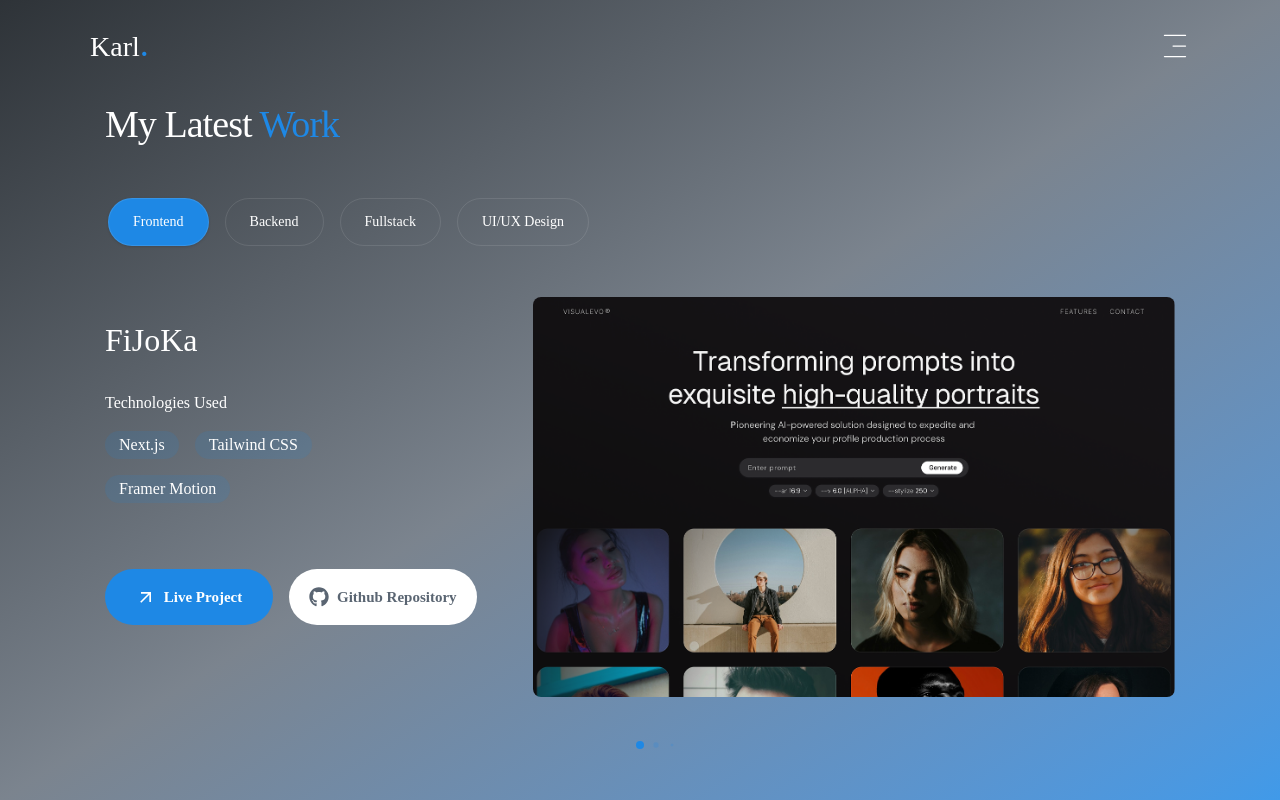
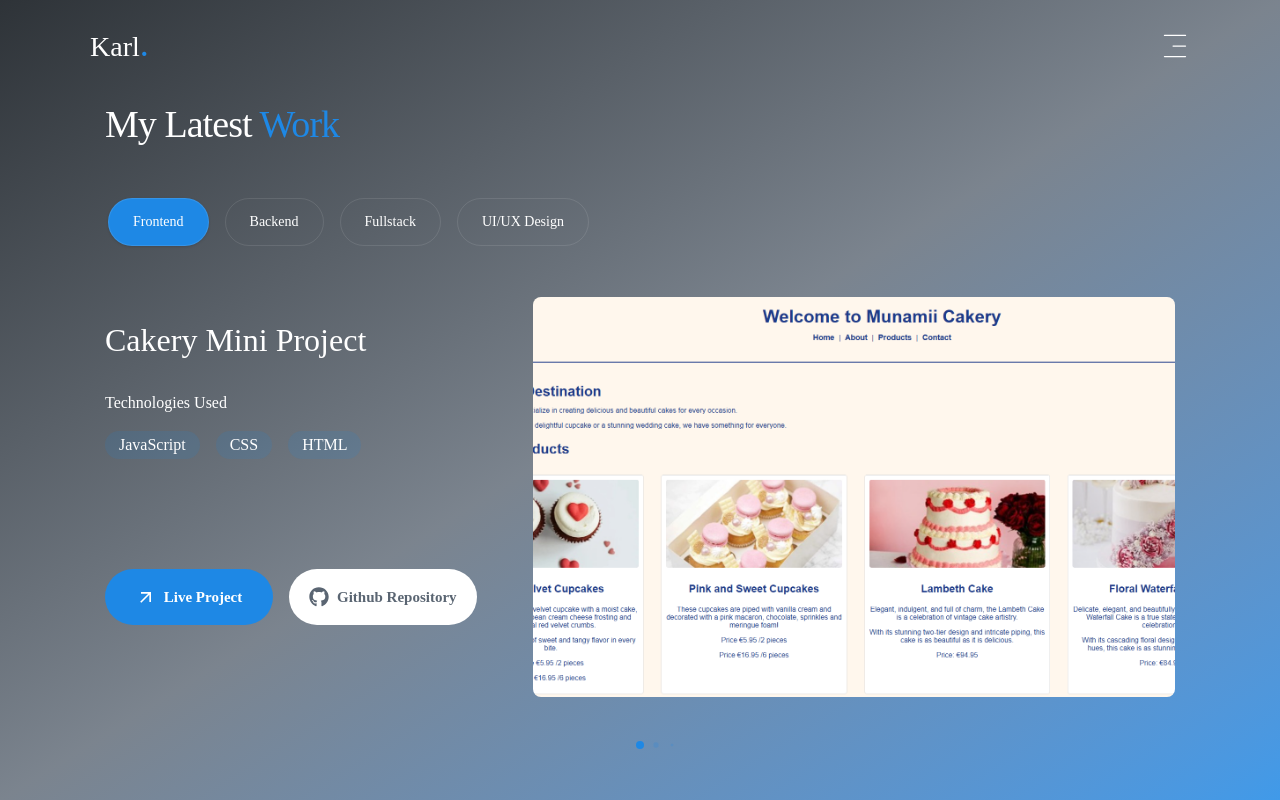
Before and after one commit to Karlbjorfors/portfolio, a Next.js app: page /work in a window 1280 px wide. Built offline with nearby package versions, Linux system fonts and the light colour scheme; a web font is replaced by a local one.

Commit message:
Update project details in Work component and add new project image

```diff
--- a/app/work/page.jsx
+++ b/app/work/page.jsx
@@ -29,13 +29,13 @@
   },
   {
     id: 2,
-    category: "frontend",
+    category: "fullstack",
     title: "FiJoKa",
     description: "A personal portfolio website to showcase my work and skills.",
     image: "/assets/work/thumb2.png",
     link: "",
     github: "",
-    tech: ["Next.js", "Tailwind CSS", "Framer Motion"],
+    tech: ["Next.js", "Tailwind CSS", "Firebase"],
   },
   {
     id: 3,
@@ -53,15 +53,15 @@
     title: "Cakery Mini Project",
     description:
       "Modern Responsive Website featuring dynamic header/footer, intuitive dropdown navigation, and dedicated product sections for Cupcakes and Wedding Cakes. Includes a contact form and social media integration for seamless user engagement across devices.",
-    image: "/assets/work/thumb4.png",
+    image: "/assets/work/thumb41.png",
     link: "https://karlbjorfors.github.io/CakeryMiniProject/",
     github: "https://github.com/Karlbjorfors/CakeryMiniProject.git",
     tech: ["JavaScript", "CSS", "HTML"],
   },
   {
     id: 5,
-    category: "frontend",
-    title: "Cakery",
+    category: "backend",
+    title: "Pokemon rating database",
     description: "A personal portfolio website to showcase my work and skills.",
     image: "/assets/work/thumb5.png",
     link: "",
@@ -190,7 +190,7 @@
                                       <span>Live Project</span>
                                     </button>
                                   </Link>
-                                  <Link href={project.link}>
+                                  <Link href={project.github}>
                                     <button className="btn btn-sm btn-white flex gap-2">
                                       <FaGithub className="text-xl" />
                                       <span>Github Repository</span>
```
Also changed, not shown: public/assets/work/thumb41.png (added).
